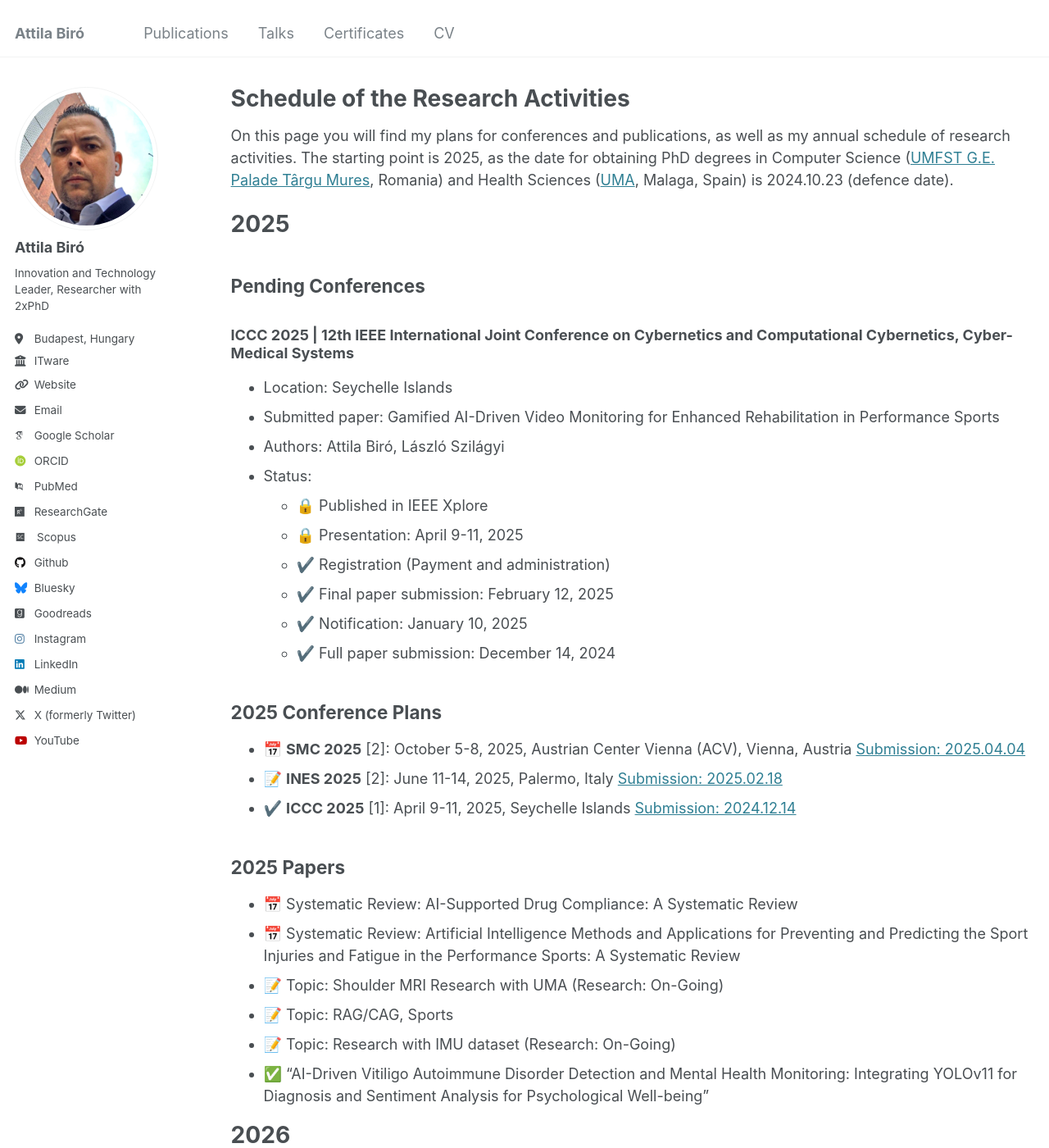
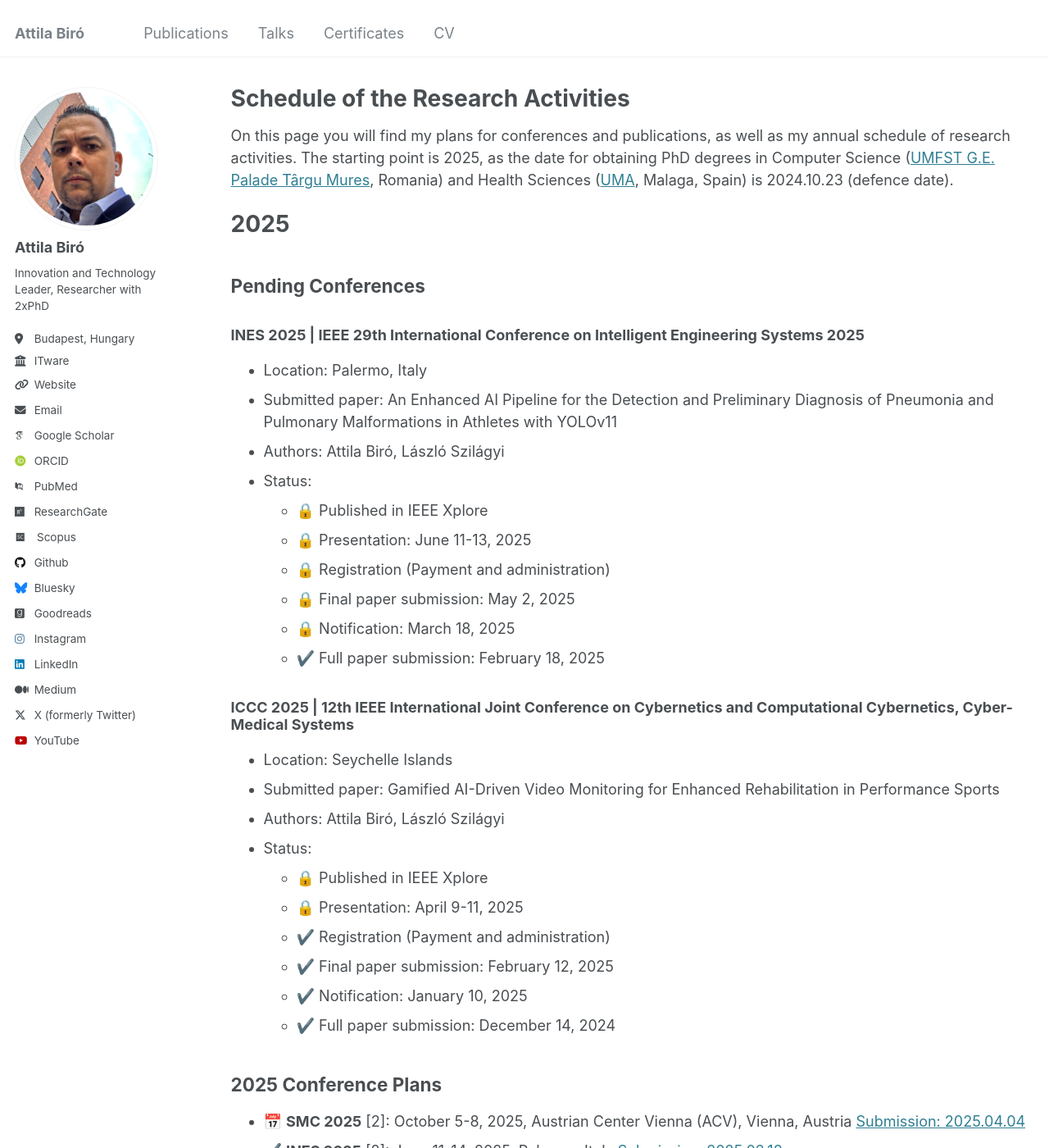
Before and after one commit to biroka/biroka.github.io, a Jekyll site: the page built from _pages/schedule.md, in a window 1280 px wide and 1400 px high. Shown: the whole window at 82% size. Built offline with Jekyll 4.4.1, drawn with Linux system fonts in a browser that asks for light colours; emoji names are drawn with the system emoji font; some web fonts are replaced.

Commit message:
Update schedule.md

```diff
--- a/_pages/schedule.md
+++ b/_pages/schedule.md
@@ -9,6 +9,18 @@ The starting point is 2025, as the date for obtaining PhD degrees in Computer Sc
 
 # 2025
 ## Pending Conferences
+### **INES 2025** | IEEE 29th International Conference on Intelligent Engineering Systems 2025
+  * Location: Palermo, Italy
+  * Submitted paper: An Enhanced AI Pipeline for the Detection and Preliminary Diagnosis of Pneumonia and Pulmonary Malformations in Athletes with YOLOv11
+  * Authors: Attila Biró, László Szilágyi
+  * Status:
+    - :lock:  Published in IEEE Xplore
+    - :lock:  Presentation: June 11-13, 2025
+    - :lock: Registration (Payment and administration)
+    - :lock: Final paper submission: May 2, 2025
+    - :lock: Notification: March 18, 2025
+    - :heavy_check_mark: Full paper submission: February 18, 2025
+
 ### **ICCC 2025** | 12th IEEE International Joint Conference on Cybernetics and Computational Cybernetics, Cyber-Medical Systems
   * Location: Seychelle Islands
   * Submitted paper: Gamified AI-Driven Video Monitoring for Enhanced Rehabilitation in Performance Sports
@@ -23,7 +35,7 @@ The starting point is 2025, as the date for obtaining PhD degrees in Computer Sc
 
 ## 2025 Conference Plans
   * :date: **SMC 2025** [2]: October 5-8, 2025, Austrian Center Vienna (ACV), Vienna, Austria [Submission: 2025.04.04](https://www.ieeesmc2025.org/)
-  * :memo: **INES 2025** [2]: June 11-14, 2025, Palermo, Italy [Submission: 2025.02.18](http://www.ines-conf.org/ines-conf/2025index.html)
+  * :heavy_check_mark: **INES 2025** [2]: June 11-14, 2025, Palermo, Italy [Submission: 2025.02.18](http://www.ines-conf.org/ines-conf/2025index.html)
   * :heavy_check_mark: **ICCC 2025** [1]: April 9-11, 2025, Seychelle Islands [Submission: 2024.12.14](https://conf.uni-obuda.hu/iccc2025/)
 
 ## 2025 Papers
```
